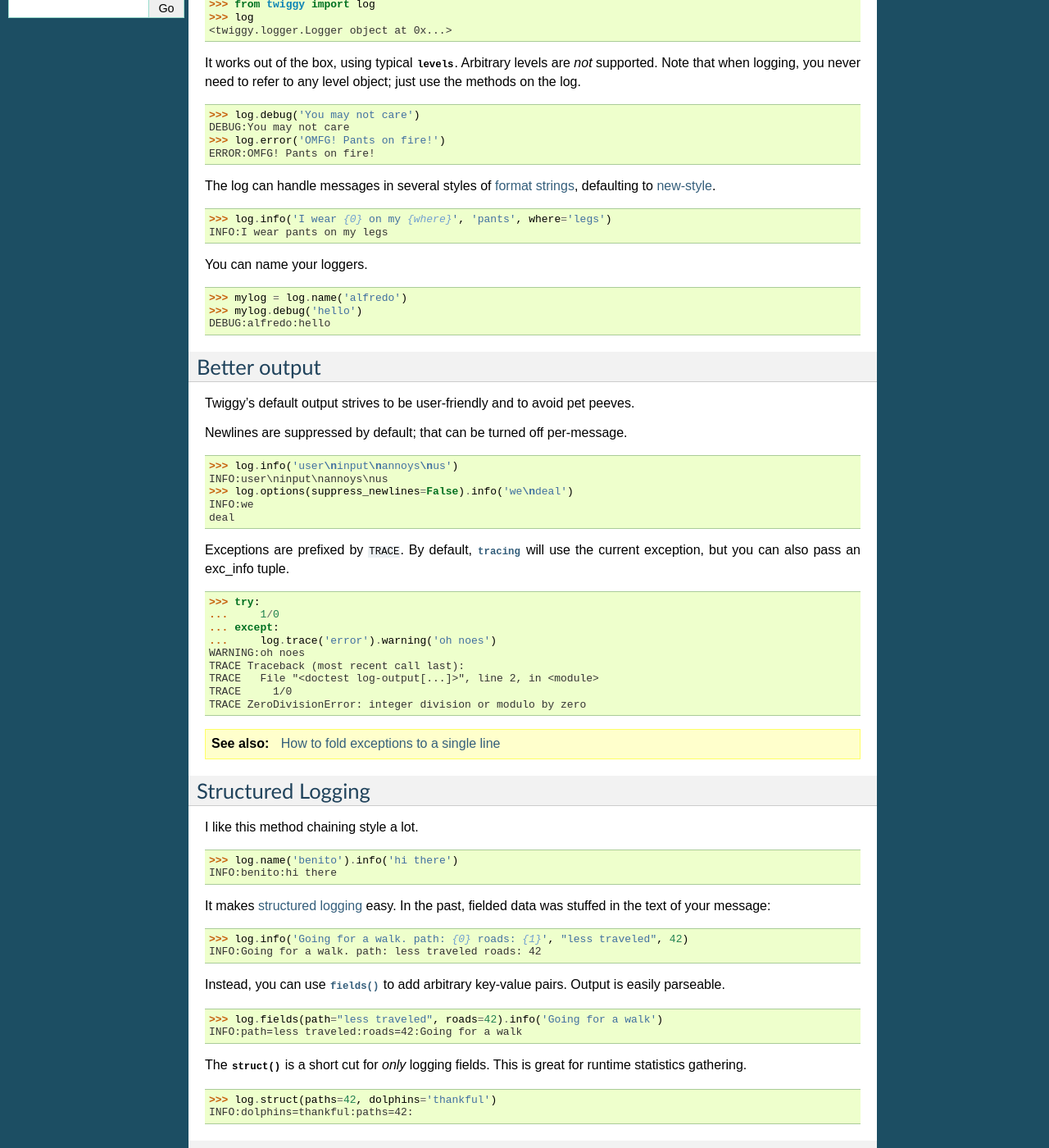
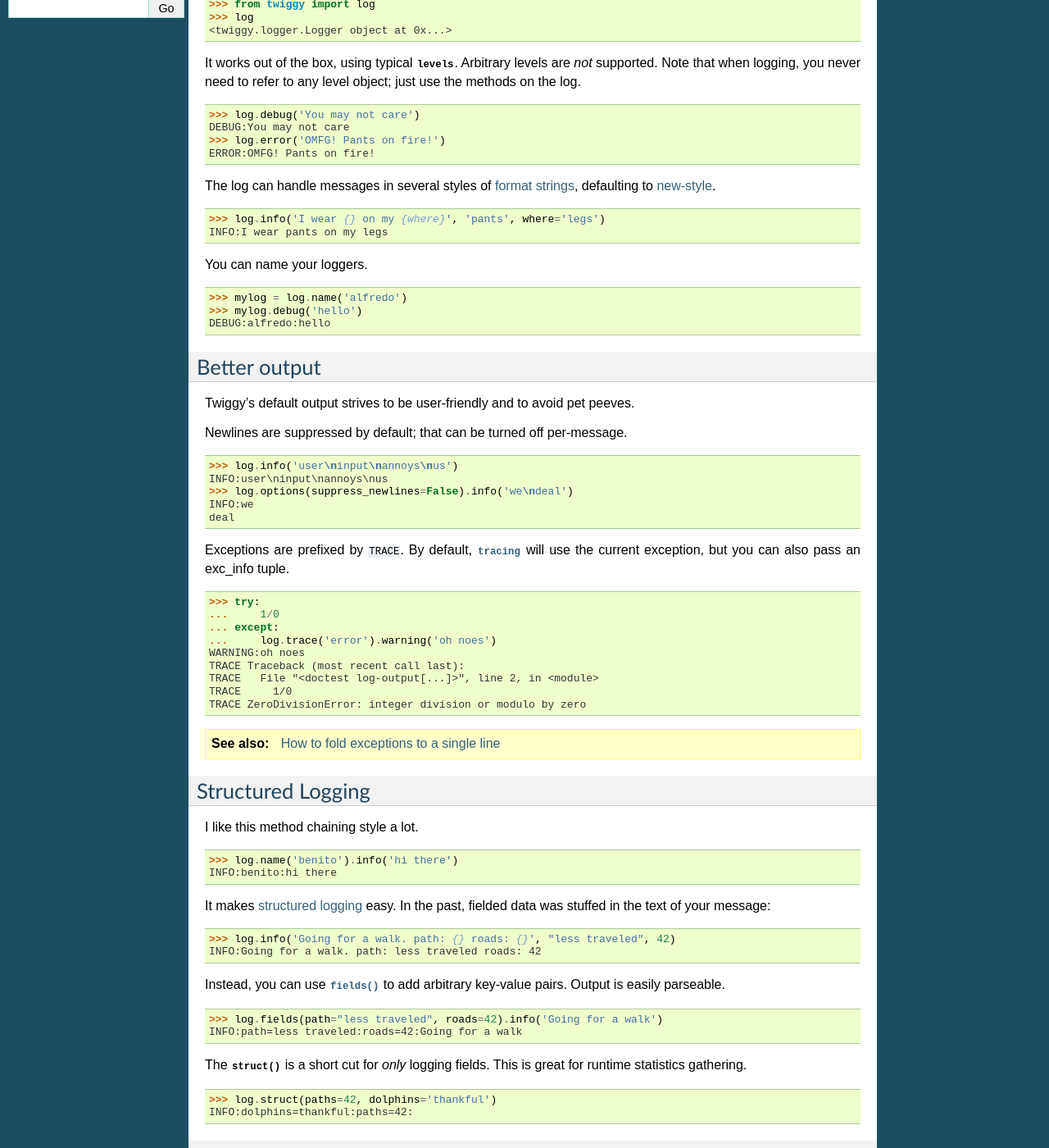
Before and after one commit to wearpants/twiggy, a Sphinx documentation site: the page built from doc/logging.rst, in a window 1280 px wide and 1400 px high, scrolled down 383 px. Shown: the whole window at 82% size. Built offline with Sphinx 7.4.7, drawn with Linux system fonts in a browser that asks for light colours.

Commit message:
modernize braces

```diff
--- a/doc/logging.rst
+++ b/doc/logging.rst
@@ -38,7 +38,7 @@
 
 .. doctest:: log-output
 
-    >>> log.info('I wear {0} on my {where}', 'pants', where='legs')
+    >>> log.info('I wear {} on my {where}', 'pants', where='legs')
     INFO:I wear pants on my legs
 
 You can name your loggers.
@@ -98,7 +98,7 @@
 
 .. doctest:: log-output
 
-    >>> log.info('Going for a walk. path: {0} roads: {1}', "less traveled", 42)
+    >>> log.info('Going for a walk. path: {} roads: {}', "less traveled", 42)
     INFO:Going for a walk. path: less traveled roads: 42
 
 Instead, you can use :meth:`.fields` to add arbitrary key-value pairs.  Output is easily parseable.
--- a/doc/reference_guide.rst
+++ b/doc/reference_guide.rst
@@ -18,7 +18,7 @@
     >>> from twiggy.lib import thread_name
     >>> thread_name()
     'MainThread'
-    >>> log.fields(pid=os.getpid).info("I'm in thread {0}", thread_name)
+    >>> log.fields(pid=os.getpid).info("I'm in thread {}", thread_name)
     INFO:pid=...:I'm in thread MainThread
 
 This can be useful with partially-bound loggers, which let's us do some cool stuff:
@@ -33,7 +33,7 @@
     ...         self.__log = log.name("tracker").fields(obj_id=id(obj), thread=thread_name)
     ...         self.__log.debug("started tracking")
     ...     def __getattr__(self, attr):
-    ...         self.__log.debug("accessed {0}", attr)
+    ...         self.__log.debug("accessed {}", attr)
     ...         return getattr(self.__obj, attr)
     ...
     >>> class Bunch(object):
```
Also changed, not shown: 3 other files.
